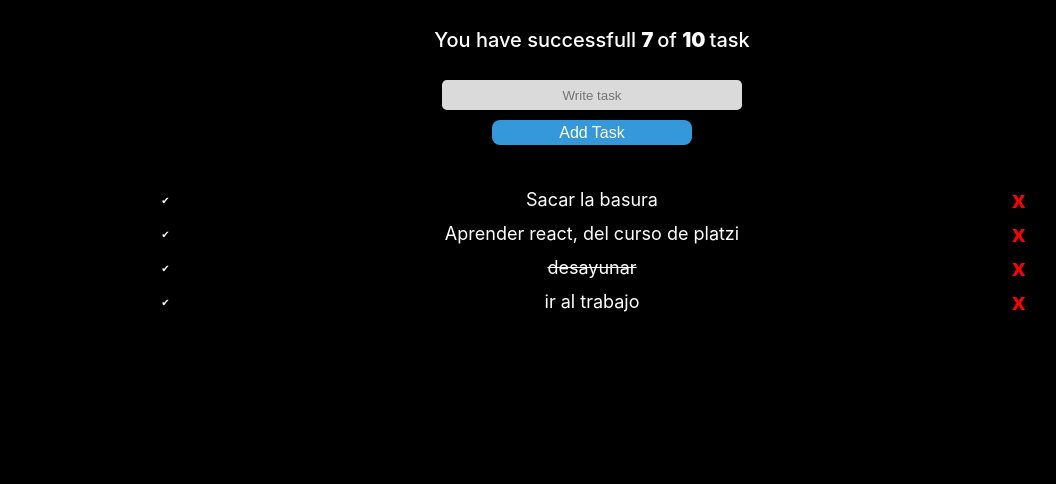
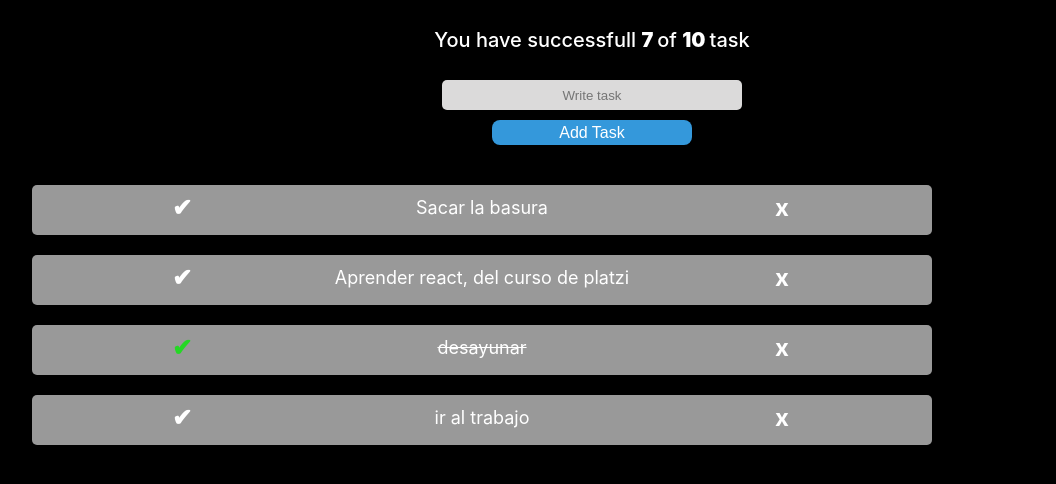
Before and after one commit to sebas19b/listWithReact, a React (Create React App) app: page / in a window 1280 px wide. Shown: the top 484 px of the page, without its empty margins (48-1104 px from the left). Built offline with nearby package versions, Linux system fonts and the light colour scheme.

Commit message:
el contenedor pricipal de la lista de tareas lo dimencione, centre y di estilos

```diff
--- a/src/css/TodoItem.css
+++ b/src/css/TodoItem.css
@@ -1,5 +1,20 @@
+.container-item{
+    display: flex; /* Usa flexbox */
+    min-width: 288px;
+    max-width: 900px;
+    min-height: 50px;
+    flex-direction: column; /* Asegura que los elementos estén en columna */
+    justify-content: center; /* Centra verticalmente */
+    align-items: center; /* Centra horizontalmente */
+    margin: 0 8rem 2rem 8rem;
+    text-align: center; /* Asegura que el texto también se centre */
+    border-radius: .5rem ;
+    background-color: rgba(219, 218, 218, .7);
+}
+
 .container-item li{
     display: flex;
+    width: 100%;
     justify-content: space-between;
     align-items: center;
     text-align: center;
@@ -12,7 +27,12 @@
 }
 
 .container-item .item-checkbox{
+    font-size: 2.4rem;
+    font-weight: 700;
     cursor: pointer;
+}
+.container-item .item-checkbox--active{
+    color: rgb(37, 216, 37);
 }
 
 .container-item .item-text{
@@ -26,6 +46,9 @@
 .container-item .item-delete{
     font-size: 2.4rem;
     font-weight: 700;
-    color: red;
     cursor: pointer;
 }
+
+.container-item .item-delete:hover{
+    color: red;
+}
```
